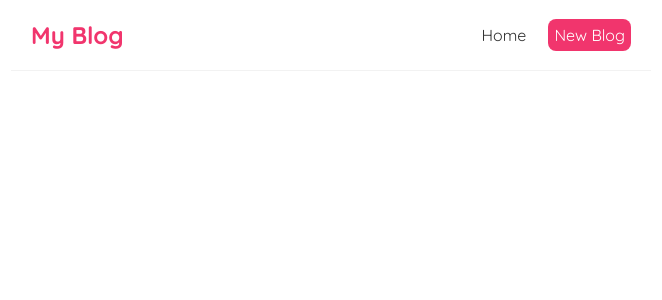
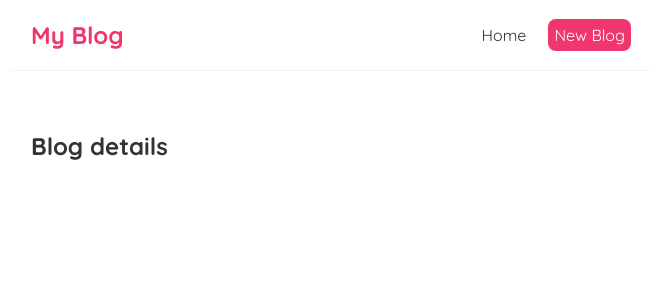
Before and after one commit to ZbigniewKulczynski1984/Blog_27.02.2023, a React (Create React App) app in the folder blog/: page /blogs/1 in a window 1280 px wide. Shown: the top 300 px of the page, without its empty margins (309-971 px from the left). Built offline with nearby package versions, Linux system fonts and the light colour scheme.

Commit message:
code added

```diff
--- a/blog/src/App.js
+++ b/blog/src/App.js
@@ -2,6 +2,7 @@
 import Home from './Home';
 import { BrowserRouter as Router, Route, Switch } from 'react-router-dom';
 import Create from './Create';
+import BlogDetails from './BlogDetails';
 
 function App() {
 	return (
@@ -16,6 +17,9 @@
 						<Route path="/create">
 							<Create />
 						</Route>
+						<Route path="/blogs/:id">
+							<BlogDetails />
+						</Route>
 					</Switch>
 				</div>
 			</div>
--- /dev/null
+++ b/blog/src/BlogDetails.js
@@ -0,0 +1,11 @@
+import React from 'react'
+
+const BlogDetails = () => {
+  return (
+    <div className='blog-details'>
+      <h2>Blog details</h2>
+    </div>
+  )
+}
+
+export default BlogDetails
--- a/blog/src/Home.js
+++ b/blog/src/Home.js
@@ -1,5 +1,4 @@
 import React from 'react';
-import { useEffect, useState } from 'react';
 import BlogList from './BlogList';
 import useFetch from './useFetch';
 
```
